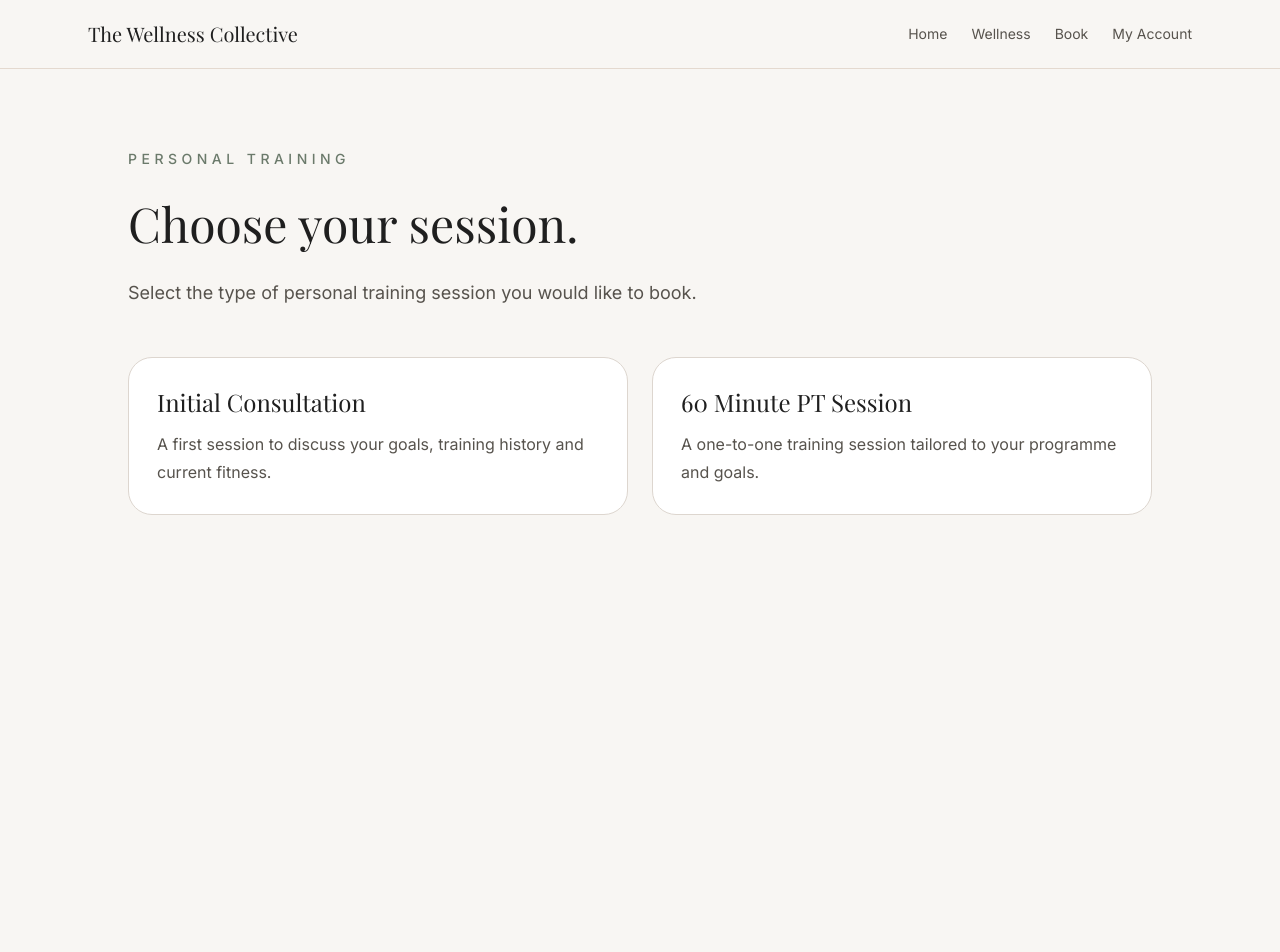
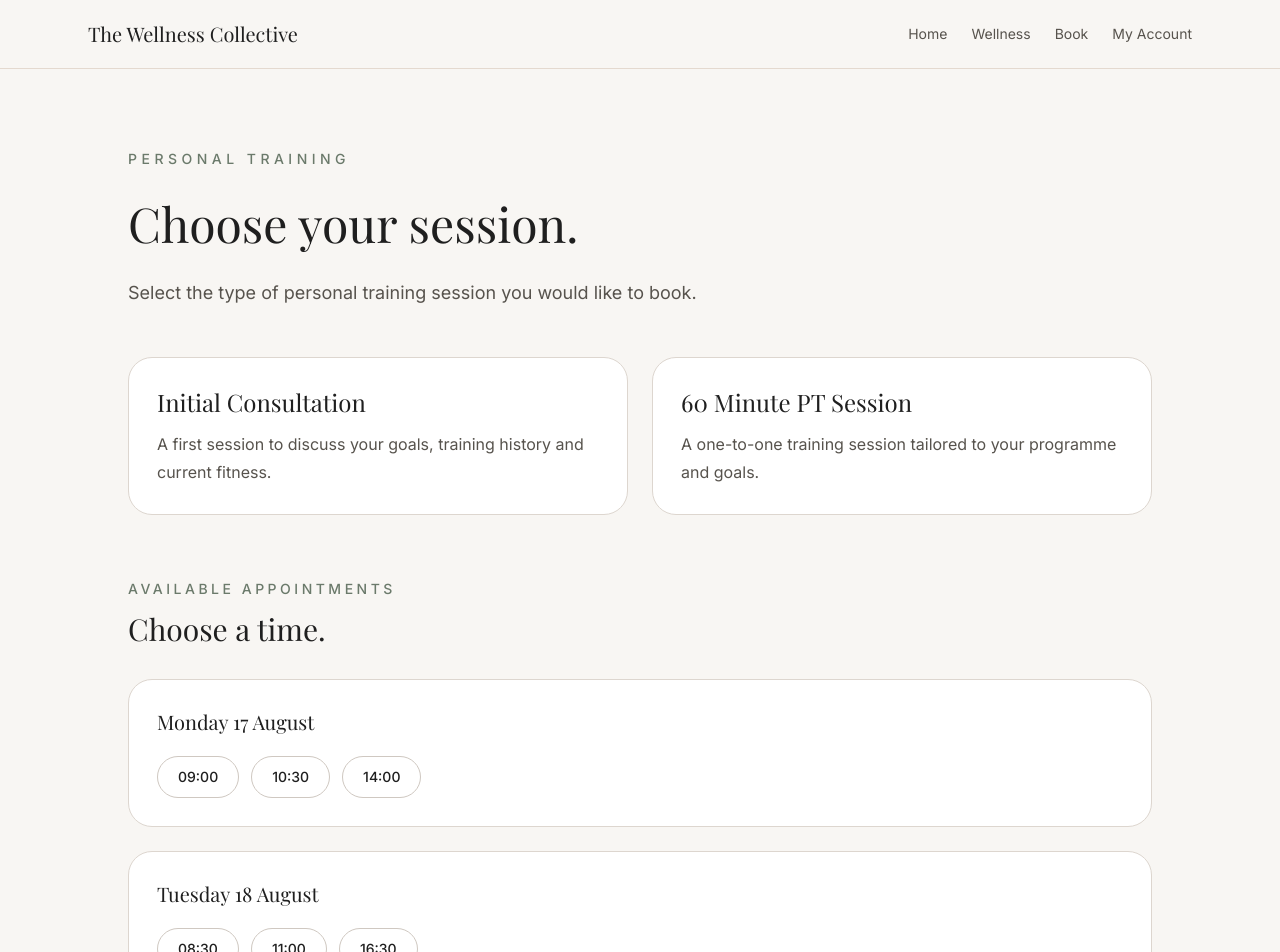
Before and after one commit to gazpeanut/wellness-collective, a Next.js app: page /book/personal-training in a window 1280 px wide. Shown: the top 952 px of the page. Before the commit the page ends 800 px from the top, so only its background shows below. Built offline with nearby package versions, Linux system fonts and the light colour scheme; a web font is replaced by a local one.

Commit message:
Add PT appointment selection and confirmation flow

```diff
--- /dev/null
+++ b/app/book/personal-training/confirm/page.tsx
@@ -0,0 +1,50 @@
+import Header from "@/components/Header";
+
+type ConfirmPageProps = {
+  searchParams: Promise<{
+    slot?: string;
+  }>;
+};
+
+export default async function ConfirmPage({
+  searchParams,
+}: ConfirmPageProps) {
+  const params = await searchParams;
+  const selectedSlot = params.slot ?? "No appointment selected";
+
+  return (
+    <main className="min-h-screen bg-[#F8F6F3] text-[#1F1F1F]">
+      <Header />
+
+      <section className="px-6 py-20">
+        <div className="mx-auto max-w-3xl">
+          <p className="mb-6 text-sm font-medium uppercase tracking-[0.32em] text-[#6B7A6B]">
+            Personal Training
+          </p>
+
+          <h1 className="font-display text-5xl leading-tight">
+            Confirm your appointment.
+          </h1>
+
+          <p className="mt-6 text-lg leading-8 text-stone-600">
+            Please check the appointment details below.
+          </p>
+
+          <div className="mt-10 rounded-3xl border border-[#DDD6CF] bg-white p-7">
+            <p className="text-sm font-medium uppercase tracking-[0.2em] text-[#6B7A6B]">
+              Selected appointment
+            </p>
+
+            <p className="mt-3 font-display text-2xl">
+              {selectedSlot}
+            </p>
+
+            <p className="mt-3 text-stone-600">
+              Personal Training
+            </p>
+          </div>
+        </div>
+      </section>
+    </main>
+  );
+}
--- a/app/book/personal-training/page.tsx
+++ b/app/book/personal-training/page.tsx
@@ -1,6 +1,26 @@
+"use client";
+
+import { useState } from "react";
 import Header from "@/components/Header";
 
+const availableSlots = [
+  {
+    date: "Monday 17 August",
+    times: ["09:00", "10:30", "14:00"],
+  },
+  {
+    date: "Tuesday 18 August",
+    times: ["08:30", "11:00", "16:30"],
+  },
+  {
+    date: "Thursday 20 August",
+    times: ["09:30", "13:00", "17:00"],
+  },
+];
+
 export default function PersonalTrainingPage() {
+  const [selectedSlot, setSelectedSlot] = useState("");
+
   return (
     <main className="min-h-screen bg-[#F8F6F3] text-[#1F1F1F]">
       <Header />
@@ -21,7 +41,10 @@ export default function PersonalTrainingPage() {
 
           <div className="mt-12 grid gap-6 md:grid-cols-2">
             <div className="rounded-3xl border border-[#DDD6CF] bg-white p-7">
-              <h2 className="font-display text-2xl">Initial Consultation</h2>
+              <h2 className="font-display text-2xl">
+                Initial Consultation
+              </h2>
+
               <p className="mt-3 leading-7 text-stone-600">
                 A first session to discuss your goals, training history and
                 current fitness.
@@ -29,12 +52,73 @@ export default function PersonalTrainingPage() {
             </div>
 
             <div className="rounded-3xl border border-[#DDD6CF] bg-white p-7">
-              <h2 className="font-display text-2xl">60 Minute PT Session</h2>
+              <h2 className="font-display text-2xl">
+                60 Minute PT Session
+              </h2>
+
               <p className="mt-3 leading-7 text-stone-600">
                 A one-to-one training session tailored to your programme and goals.
               </p>
             </div>
           </div>
+
+          <div className="mt-16">
+            <p className="text-sm font-medium uppercase tracking-[0.25em] text-[#6B7A6B]">
+              Available appointments
+            </p>
+
+            <h2 className="mt-3 font-display text-3xl">
+              Choose a time.
+            </h2>
+
+            <div className="mt-8 space-y-6">
+              {availableSlots.map((day) => (
+                <div
+                  key={day.date}
+                  className="rounded-3xl border border-[#DDD6CF] bg-white p-7"
+                >
+                  <h3 className="font-display text-xl">
+                    {day.date}
+                  </h3>
+
+                  <div className="mt-5 flex flex-wrap gap-3">
+                    {day.times.map((time) => (
+                      <button
+                        key={time}
+                        onClick={() =>
+                          setSelectedSlot(`${day.date} at ${time}`)
+                        }
+                        className={`rounded-full border px-5 py-2.5 text-sm font-medium transition ${
+                          selectedSlot === `${day.date} at ${time}`
+                            ? "border-[#6B7A6B] bg-[#6B7A6B] text-white"
+                            : "border-[#CFC8C1] hover:border-[#6B7A6B] hover:bg-[#6B7A6B] hover:text-white"
+                        }`}
+                      >
+                        {time}
+                      </button>
+                    ))}
+                  </div>
+                </div>
+              ))}
+            </div>
+          </div>
+
+          {selectedSlot && (
+            <div className="mt-10 rounded-3xl bg-[#E4D9CF] p-7">
+              <p className="text-sm font-medium uppercase tracking-[0.2em] text-[#6B7A6B]">
+                Your selection
+              </p>
+
+              <p className="mt-3 font-display text-2xl">
+                {selectedSlot}
+              </p>
+
+              <a href={`/book/personal-training/confirm?slot=${encodeURIComponent(selectedSlot)}`}
+              className="mt-6 inline-block rounded-full bg-[#6B7A6B] px-7 py-3.5 text-sm font-medium text-white transition hover:opacity-90">
+                Continue
+              </a>
+            </div>
+          )}
         </div>
       </section>
     </main>
```
